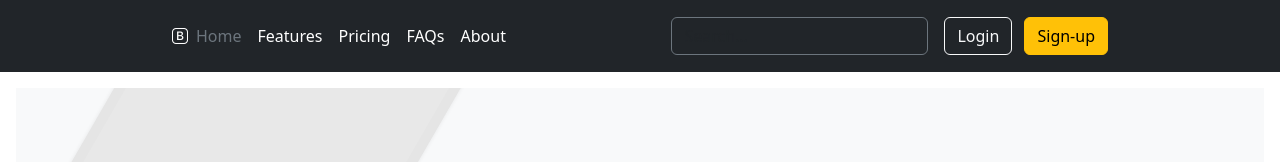
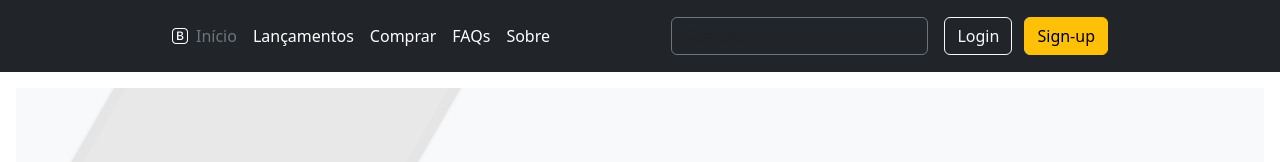
Before and after one commit to DaviBT/bootstrap-project, a website: page index.html in a window 1280 px wide. Shown: the top 162 px of the page. Drawn offline with nearby package versions, Linux system fonts and the light colour scheme.

Commit message:
header translated to pt-br and 'comprar' anchor linked to the form

```diff
--- a/index.html
+++ b/index.html
@@ -40,11 +40,11 @@
           <ul
             class="nav col-12 col-lg-auto me-lg-auto mb-2 justify-content-center mb-md-0"
           >
-            <li><a href="#" class="nav-link px-2 text-secondary">Home</a></li>
-            <li><a href="#" class="nav-link px-2 text-white">Features</a></li>
-            <li><a href="#" class="nav-link px-2 text-white">Pricing</a></li>
+            <li><a href="#" class="nav-link px-2 text-secondary">Início</a></li>
+            <li><a href="#" class="nav-link px-2 text-white">Lançamentos</a></li>
+            <li><a href="#comprar" class="nav-link px-2 text-white">Comprar</a></li>
             <li><a href="#" class="nav-link px-2 text-white">FAQs</a></li>
-            <li><a href="#" class="nav-link px-2 text-white">About</a></li>
+            <li><a href="#" class="nav-link px-2 text-white">Sobre</a></li>
           </ul>
 
           <form class="col-12 col-lg-auto mb-3 mb-lg-0 me-lg-3" role="search">
@@ -93,7 +93,7 @@
     <div class="container">
       <main>
 
-        <div class="row g-5">
+        <div class="row g-5" id="comprar">
           <div class="col-md-5 col-lg-4 order-md-last">
             <h4 class="d-flex justify-content-between align-items-center mb-3">
               <span class="text-primary">Your cart</span>
```
